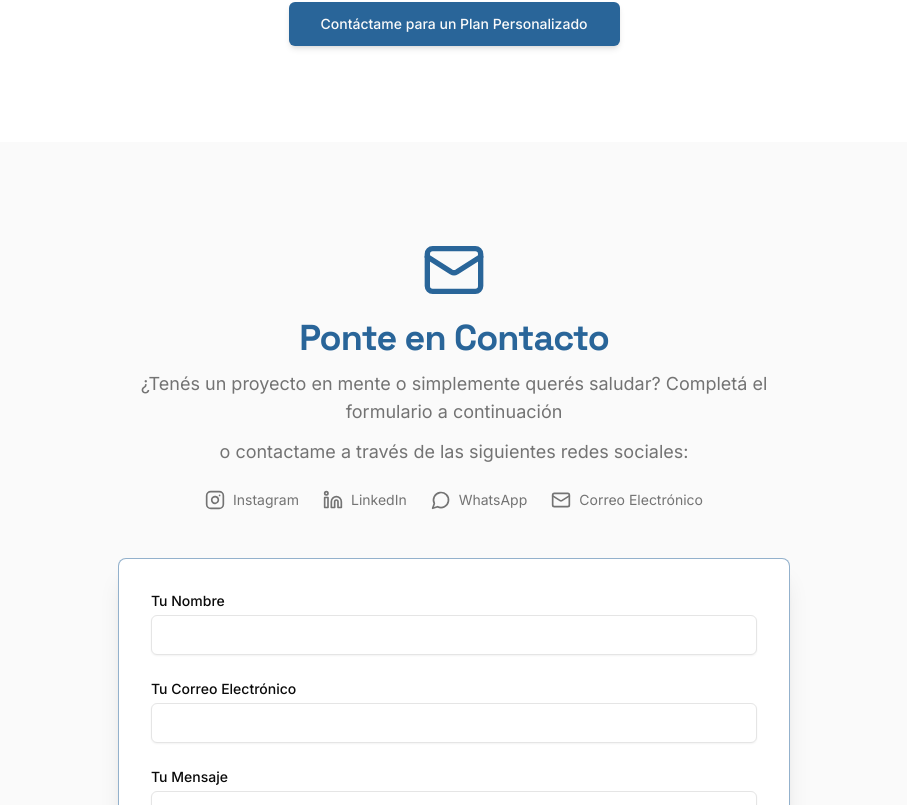
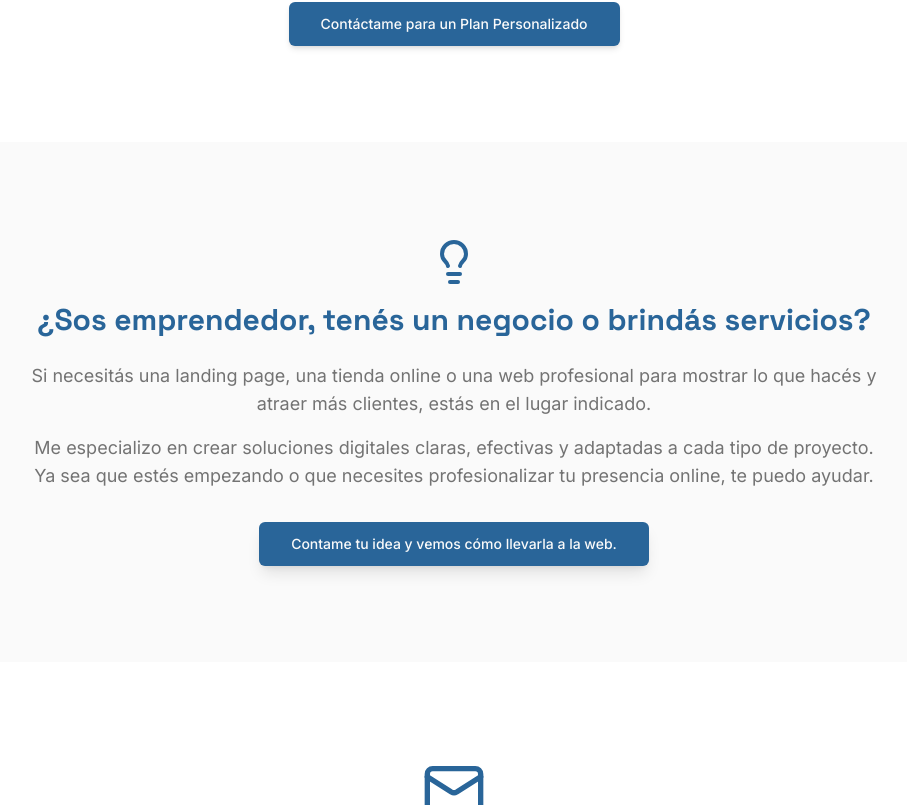
Before and after one commit to damianclancig/landingPage, a Next.js app: page / in a window 1280 px wide. Shown: the part 4255-5060 px from the top of the page, without its empty margins (186-1093 px from the left). Built offline with nearby package versions, Linux system fonts and the light colour scheme.

Commit message:
fix: add new section before contact form

```diff
--- a/src/app/page.tsx
+++ b/src/app/page.tsx
@@ -1,6 +1,7 @@
 
 import BioSection from '@/components/sections/bio';
 import ContactSection from '@/components/sections/contact';
+import CtaSection from '@/components/sections/cta';
 import DetailedOfferingsSection from '@/components/sections/detailed-offerings';
 import HeroSection from '@/components/sections/hero';
 import PricingSection from '@/components/sections/pricing';
@@ -14,6 +15,7 @@ export default function HomePage() {
       <ServicesSection />
       <DetailedOfferingsSection />
       <PricingSection />
+      <CtaSection />
       <ContactSection />
     </>
   );
--- a/src/components/sections/contact.tsx
+++ b/src/components/sections/contact.tsx
@@ -66,7 +66,7 @@ export default function ContactSection() {
   }, [state, t, toast])
 
   return (
-    <section id="contact" className="w-full py-16 md:py-24 bg-background-alt dark:bg-background">
+    <section id="contact" className="w-full py-16 md:py-24 bg-background dark:bg-secondary">
       <div className="container mx-auto px-4 md:px-6">
         <SectionHeader icon={Mail} titleKey="contact.title">
           <p className="mt-3 max-w-2xl text-lg text-muted-foreground">
--- /dev/null
+++ b/src/components/sections/cta.tsx
@@ -0,0 +1,37 @@
+
+"use client"
+
+import { useTranslation } from "@/hooks/use-translation"
+import { Lightbulb } from "lucide-react"
+import { Button } from "@/components/ui/button"
+import Link from "next/link"
+
+export default function CtaSection() {
+  const { t } = useTranslation()
+
+  return (
+    <section id="cta-freelancer" className="w-full py-16 md:py-24 bg-background-alt dark:bg-background">
+      <div className="container mx-auto px-4 md:px-6 text-center max-w-4xl">
+        <Lightbulb className="w-12 h-12 text-primary mx-auto mb-4" />
+        <h2 className="text-3xl font-headline font-bold mb-6 text-primary">
+          {t('cta.title')}
+        </h2>
+        <div className="space-y-4 text-lg text-muted-foreground">
+            <p>
+            {t('cta.paragraph1')}
+            </p>
+            <p>
+            {t('cta.paragraph2')}
+            </p>
+        </div>
+        <div className="mt-8">
+            <Link href="#contact" passHref>
+                <Button size="lg" className="transition-transform hover:scale-105 shadow-lg">
+                    {t('cta.actionButton')}
+                </Button>
+            </Link>
+        </div>
+      </div>
+    </section>
+  )
+}
--- a/src/dictionaries/en.json
+++ b/src/dictionaries/en.json
@@ -124,6 +124,12 @@
     "customText": "Don't see a perfect fit? Let's discuss your unique needs.",
     "customCta": "Contact Me for a Custom Plan"
   },
+  "cta": {
+    "title": "Are you an entrepreneur, have a business, or provide services?",
+    "paragraph1": "If you need a landing page, an online store, or a professional website to showcase what you do and attract more clients, you're in the right place.",
+    "paragraph2": "I specialize in creating clear, effective, and tailored digital solutions for every type of project. Whether you're just starting out or need to professionalize your online presence, I can help.",
+    "actionButton": "Tell me your idea and let's bring it to the web."
+  },
   "contact": {
     "title": "Get in Touch",
     "description": "Have a project in mind or just want to say hi? Fill out the form below",
--- a/src/dictionaries/es.json
+++ b/src/dictionaries/es.json
@@ -124,6 +124,12 @@
     "customText": "¿No encuentras el plan perfecto? Hablemos sobre tus necesidades únicas.",
     "customCta": "Contáctame para un Plan Personalizado"
   },
+  "cta": {
+    "title": "¿Sos emprendedor, tenés un negocio o brindás servicios?",
+    "paragraph1": "Si necesitás una landing page, una tienda online o una web profesional para mostrar lo que hacés y atraer más clientes, estás en el lugar indicado.",
+    "paragraph2": "Me especializo en crear soluciones digitales claras, efectivas y adaptadas a cada tipo de proyecto. Ya sea que estés empezando o que necesites profesionalizar tu presencia online, te puedo ayudar.",
+    "actionButton": "Contame tu idea y vemos cómo llevarla a la web."
+  },
   "contact": {
     "title": "Ponte en Contacto",
     "description": "¿Tenés un proyecto en mente o simplemente querés saludar? Completá el formulario a continuación",
--- a/src/dictionaries/pt.json
+++ b/src/dictionaries/pt.json
@@ -124,6 +124,12 @@
     "customText": "Não encontrou o plano perfeito? Vamos discutir suas necessidades exclusivas.",
     "customCta": "Contate-me para um Plano Personalizado"
   },
+  "cta": {
+    "title": "Você é empreendedor, tem um negócio ou oferece serviços?",
+    "paragraph1": "Se você precisa de uma landing page, uma loja online ou um site profissional para mostrar o que faz e atrair mais clientes, você está no lugar certo.",
+    "paragraph2": "Sou especialista em criar soluções digitais claras, eficazes e adaptadas a cada tipo de projeto. Seja para quem está começando ou para quem precisa profissionalizar sua presença online, eu posso ajudar.",
+    "actionButton": "Conte-me sua ideia e vamos levá-la para a web."
+  },
   "contact": {
     "title": "Entre em Contato",
     "description": "Tem um projeto em mente ou só quer dizer oi? Preencha o formulário abaixo",
```
